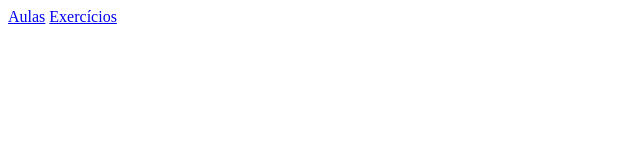
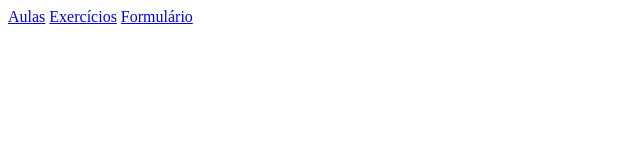
Before and after one commit to Auguuusto/Curso-EBAC, a plain HTML site: page index.html in a window 1280 px wide. Shown: the whole page, without its empty margins (0-640 px from the left). Drawn offline with Linux system fonts and the light colour scheme.

Commit message:
Formulário

```diff
--- a/index.html
+++ b/index.html
@@ -9,6 +9,7 @@
  <main>
   <a href="./Aulas/aulas.html">Aulas</a>
   <a href="./Exercícios/exercicios.html">Exercícios</a>
+  <a href="./Exercícios/Formulário/views/index.html">Formulário</a>
  </main>
 </body>
 </html>
```
